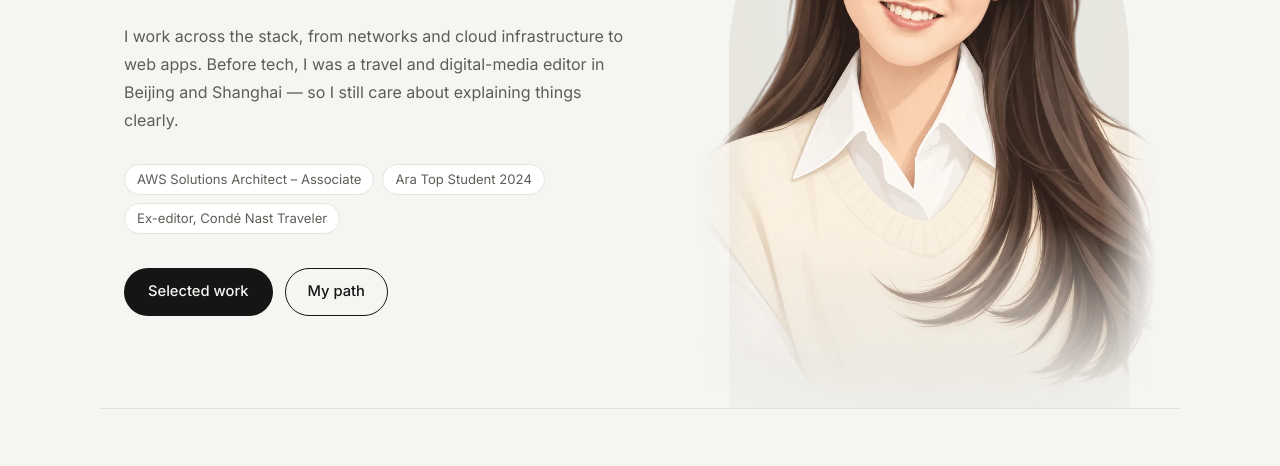
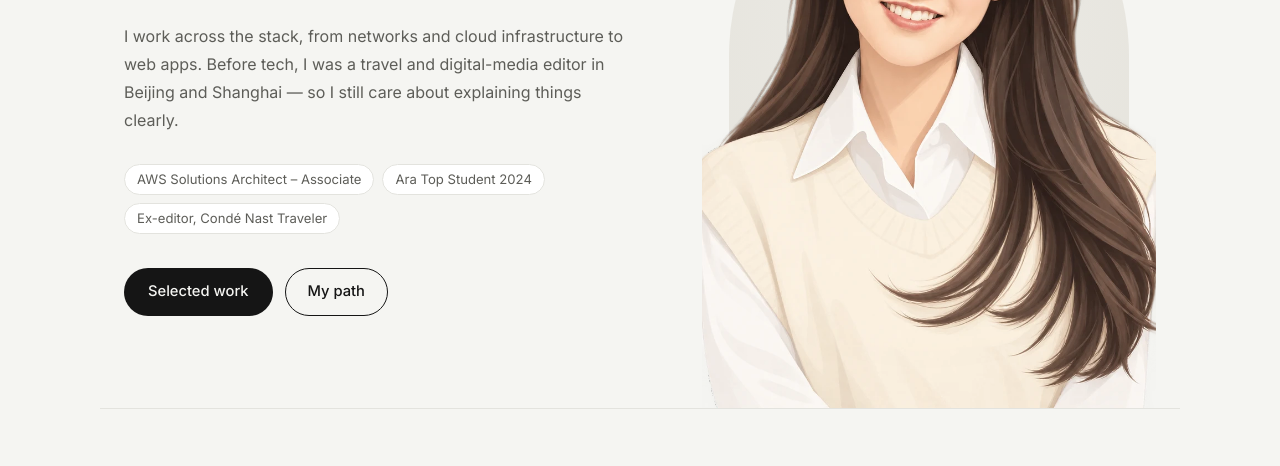
Before and after one commit to qinshi599/qinshi599.github.io, a plain HTML site: page index.html in a window 1280 px wide. Shown: the part 334-800 px from the top of the page. Drawn offline with Linux system fonts and the light colour scheme.

Commit message:
Portrait: no bottom fade, bust sits on the hero line
Co-Authored-By: Claude Opus 5.5 <noreply@anthropic.com>

```diff
--- a/index.html
+++ b/index.html
@@ -61,12 +61,7 @@
   .hero figure img { position:relative; }
   /* blink frame: identical picture with only the eyes closed, stacked on top */
   .hero figure img.eyes-closed { position:absolute; inset:0; clip-path: polygon(0 0, 100% 0, 100% 29.6%, 0 16.1%); will-change:clip-path; }
-  .hero figure img { display:block; width:100%; height:auto;
-                     /* fade the bottom and the cropped shoulder edges so nothing ends on a hard line */
-                     -webkit-mask-image: linear-gradient(to bottom, #000 70%, transparent 98%), linear-gradient(to right, transparent 0, #000 12%, #000 88%, transparent 100%);
-                     -webkit-mask-composite: source-in;
-                     mask-image: linear-gradient(to bottom, #000 70%, transparent 98%), linear-gradient(to right, transparent 0, #000 12%, #000 88%, transparent 100%);
-                     mask-composite: intersect; }
+  .hero figure img { display:block; width:100%; height:auto; }
   @media (max-width: 760px) { .hero { grid-template-columns: 1fr; padding: 28px 16px 0; } .hero figure { max-width:340px; margin:0 auto; order:-1; } .cta { padding-bottom:40px; } }
 
   /* one dark band for rhythm */
```
